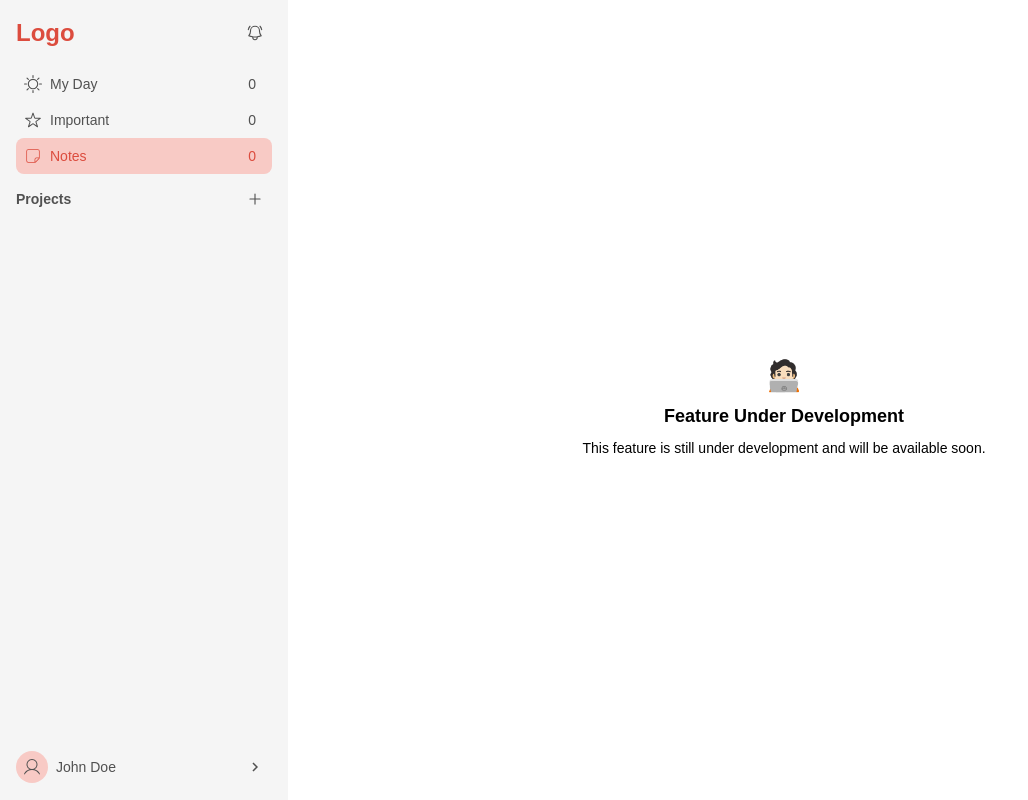
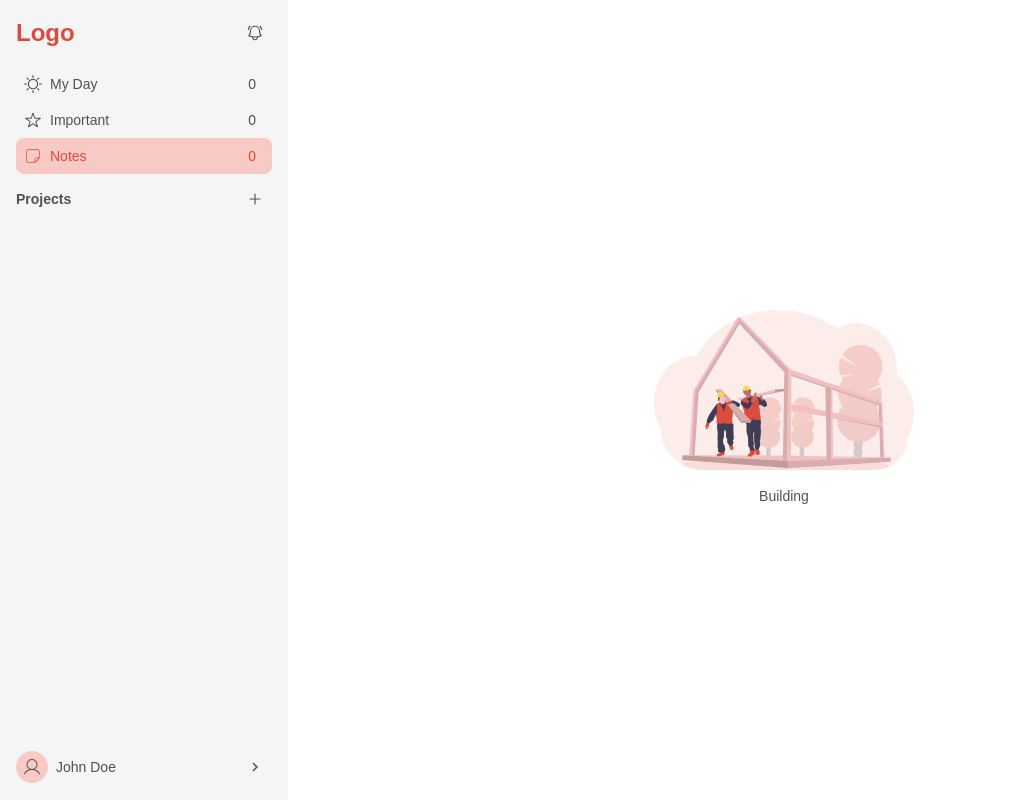
Before and after one commit to patrikferreira/todolist-react, a React (Vite) app: page /notes in a window 1280 px wide. Shown: the whole page, without its empty margins (0-1028 px from the left). Built offline with nearby package versions, Linux system fonts and the light colour scheme.

Commit message:
no content component

```diff
--- /dev/null
+++ b/src/components/NoContent.tsx
@@ -0,0 +1,18 @@
+import { ReactNode } from "react";
+
+type Props = {
+  img?: ReactNode;
+  title?: string;
+  className?: string;
+};
+
+export default function NoContent({ img, title, className }: Props) {
+  return (
+    <div className="flex items-center justify-center min-h-full">
+      <div className="flex flex-col items-center gap-4">
+        <div className={` ${className}`}>{img}</div>
+        <p className="text-sm text-secondColor">{title}</p>
+      </div>
+    </div>
+  );
+}
--- a/src/components/Notes.tsx
+++ b/src/components/Notes.tsx
@@ -1,5 +1,5 @@
 import Header from "./Header";
-import UnderConstruction from "./UnderConstruction";
+import NoContent from "./NoContent";
 
 export default function Notes() {
   return (
@@ -8,7 +8,7 @@ export default function Notes() {
     >
       <Header />
       <div className="h-full w-full flex items-center justify-center">
-        <UnderConstruction />
+      <NoContent className="h-40" img={<img src="/src/assets/building.svg" className="h-full" alt="" />} title="Building" />
       </div>
     </div>
   );
--- a/src/components/Sidebar.tsx
+++ b/src/components/Sidebar.tsx
@@ -9,12 +9,12 @@ import Modal from "./Modal";
 import Popover from "./Popover";
 import NavItem from "./NavItem";
 import User from "./User";
-import UnderConstruction from "./UnderConstruction";
 import NavDefault from "./NavDefault";
 import { MAX_PROJECT_NAME_LENGTH } from "../Types";
 import ToastManager from "./ToastManager";
 import { VscLayoutSidebarLeftOff } from "react-icons/vsc";
 import { useLocation, useNavigate } from "react-router-dom";
+import NoContent from "./NoContent";
 
 export default function Sidebar() {
   const ctx = useContext(AppContext);
@@ -96,7 +96,7 @@ export default function Sidebar() {
                   onClose={() => setNotificationsActive(false)}
                   className="absolute right-0 md:left-0"
                 >
-                  <UnderConstruction />
+                  <NoContent className="w-36" img={<img src="/src/assets/building.svg" className="h-full" alt="" />} title="Building" />
                 </Popover>
               )}
               <SmallButton
--- a/src/components/TaskListPage.tsx
+++ b/src/components/TaskListPage.tsx
@@ -8,6 +8,7 @@ import Search from "./Search";
 import SortList from "./SortList";
 import { AppContext } from "../AppContext";
 import ImportantCheck from "./ImportantCheck";
+import NoContent from "./NoContent";
 
 type Props = {
   title?: string;
@@ -120,7 +121,7 @@ export default function TaskListPage({
   );
 
   return (
-    <div className="flex flex-col gap-4">
+    <div className="flex flex-col gap-4 h-full">
       <div className="flex flex-col gap-4">
         <div className="w-full border rounded-lg p-2">
           <div className="flex items-center justify-between">
@@ -151,7 +152,7 @@ export default function TaskListPage({
         </div>
       </div>
 
-      <ul>
+      <ul className="h-full">
         <div
           className={`rounded-lg border w-full min-h-fit p-4 ${
             editingTask ? "flex" : "hidden"
@@ -207,7 +208,7 @@ export default function TaskListPage({
             />
           ))
         ) : (
-          <li className="py-2 px-4">No tasks available</li>
+          <NoContent className="h-40" img={<img src="/src/assets/todo.svg" className="h-full" alt="" />} title="There are no tasks created yet." />
         )}
       </ul>
       <ToastManager message={errorMessage} />
--- a/src/components/UnderConstruction.tsx
+++ /dev/null
@@ -1,17 +0,0 @@
-type Props = {
-  className?: string;
-};
-
-export default function UnderConstruction({ className }: Props) {
-  return (
-    <div
-      className={`rounded-lg flex flex-col gap-2 p-2 text-center text-baseColor ${className}`}
-    >
-      <div className="text-3xl">🧑🏻‍💻</div>
-      <h2 className="text-lg font-semibold">Feature Under Development</h2>
-      <p className="text-sm">
-        This feature is still under development and will be available soon.
-      </p>
-    </div>
-  );
-}
--- a/src/components/User.tsx
+++ b/src/components/User.tsx
@@ -7,8 +7,8 @@ import { IoIosLogOut, IoIosStarOutline } from "react-icons/io";
 import { useNavigate } from "react-router-dom";
 import { IoSettingsOutline } from "react-icons/io5";
 import Modal from "./Modal";
-import UnderConstruction from "./UnderConstruction";
 import Plan from "./Plan";
+import NoContent from "./NoContent";
 
 type Props = {
   name: string;
@@ -35,7 +35,6 @@ export default function User({ name }: Props) {
   function closeModal() {
     setModalTitle(null);
   }
-
 
   return (
     <div className="relative flex items-center justify-between">
@@ -96,7 +95,7 @@ export default function User({ name }: Props) {
 
         {modalTitle && (
           <Modal title={modalTitle} onClose={closeModal}>
-            <UnderConstruction />
+            <NoContent className="w-36" img={<img src="/src/assets/building.svg" className="h-full" alt="" />} title="Building" />
           </Modal>
         )}
       </div>
```
Also changed, not shown: src/assets/building.svg (added), src/assets/todo.svg (added).
